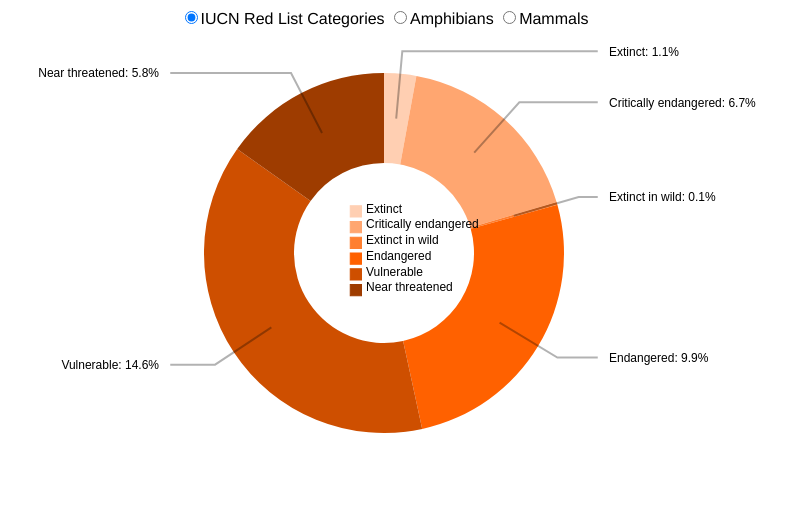
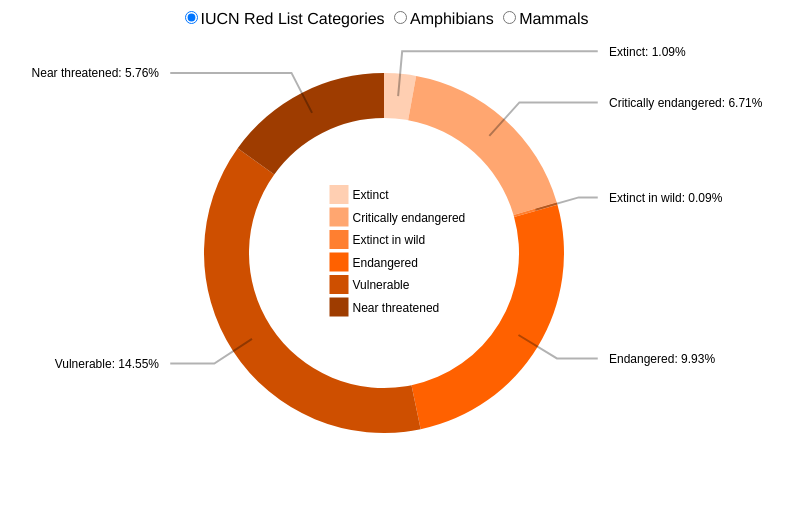
Before and after one commit to kenziezou/5100project2, a plain HTML site: page extinct_animals.html in a window 1280 px wide. Shown: the whole page, without its empty margins (104-897 px from the left). Drawn offline with nearby package versions, Linux system fonts and the light colour scheme.

Commit message:
updated donut chart

```diff
--- a/extinct_animals.html
+++ b/extinct_animals.html
@@ -93,13 +93,13 @@ var pie = d3.pie()
 
 var arc = d3.arc()
 	.outerRadius(radius * 0.8)
-	.innerRadius(radius * 0.4);
+	.innerRadius(radius * 0.6);
 
 var outerArc = d3.arc()
 	.innerRadius(radius * 0.9)
 	.outerRadius(radius * 0.9);
 
-var legendRectSize = (radius * 0.05);
+var legendRectSize = (radius * 0.08);
 var legendSpacing = radius * 0.02;
 
 
@@ -114,20 +114,20 @@ var colorRange = ["#FFCFB2", "#FFA670", "#FF7F30",
 var color = d3.scaleOrdinal(d3.schemeCategory20).range(colorRange);
 
 datasetTotal = [
-		{label:"Extinct", value:1.1},
-        {label:"Critically endangered", value:6.7},
-        {label:"Extinct in wild", value:0.1},
-        {label:"Endangered", value:9.9},
-        {label:"Vulnerable", value:14.6},
-        {label:"Near threatened", value:5.8}
+		{label:"Extinct", value:1.09},
+        {label:"Critically endangered", value:6.71},
+        {label:"Extinct in wild", value:0.09},
+        {label:"Endangered", value:9.93},
+        {label:"Vulnerable", value:14.55},
+        {label:"Near threatened", value:5.76}
         ];
 
 datasetOption1 = [
 		{label:"Extinct", value:0.67},
-        {label:"Critically endangered", value:11.1},
+        {label:"Critically endangered", value:11.07},
         {label:"Extinct in wild", value:0.04},
-        {label:"Endangered", value:17.2},
-        {label:"Vulnerable", value:13.6},
+        {label:"Endangered", value:17.22},
+        {label:"Vulnerable", value:13.60},
         {label:"Near threatened", value:8.16}
         ];
 
@@ -135,9 +135,9 @@ datasetOption2 = [
 		{label:"Extinct", value:1.78},
         {label:"Critically endangered", value:4.39},
         {label:"Extinct in wild", value:0.043},
-        {label:"Endangered", value:10.1},
-        {label:"Vulnerable", value:11.3},
-        {label:"Near threatened", value:7.3}
+        {label:"Endangered", value:10.15},
+        {label:"Vulnerable", value:11.33},
+        {label:"Near threatened", value:7.34}
         ];
 
 change(datasetTotal);
```
